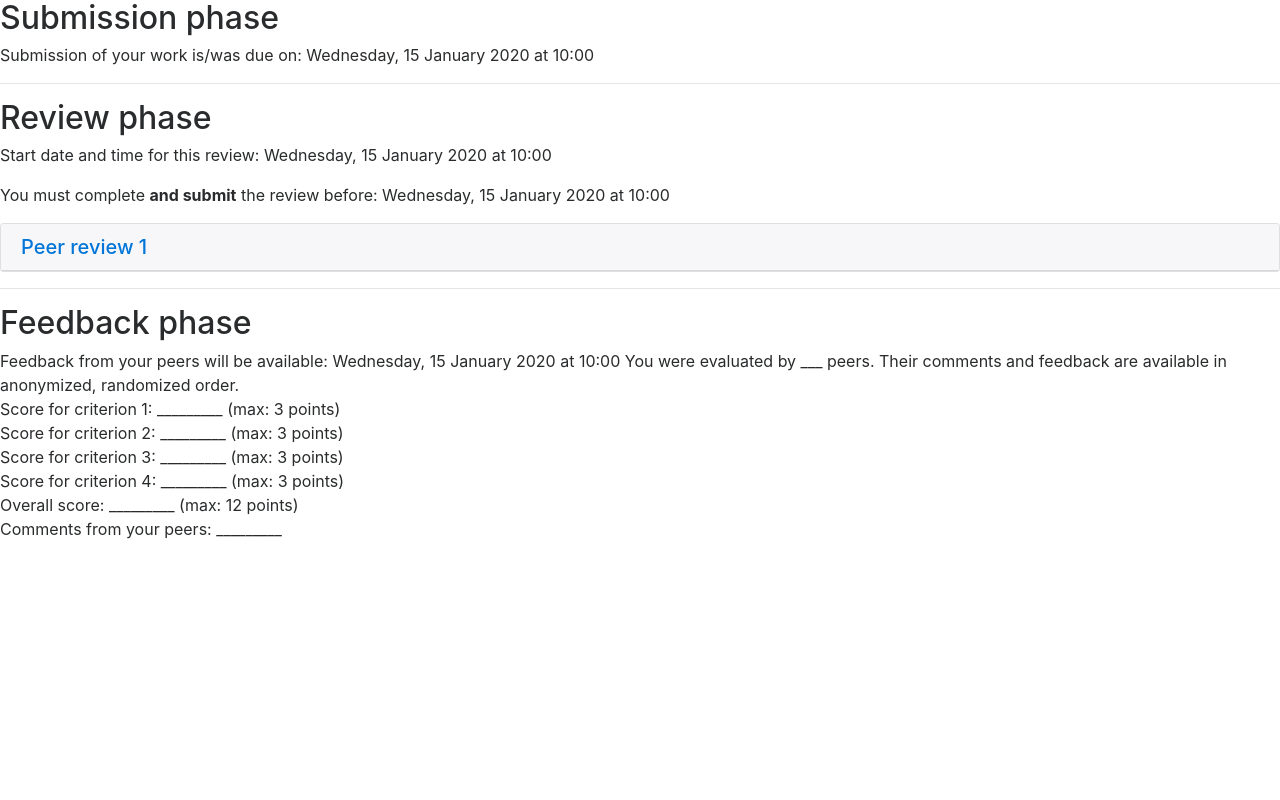
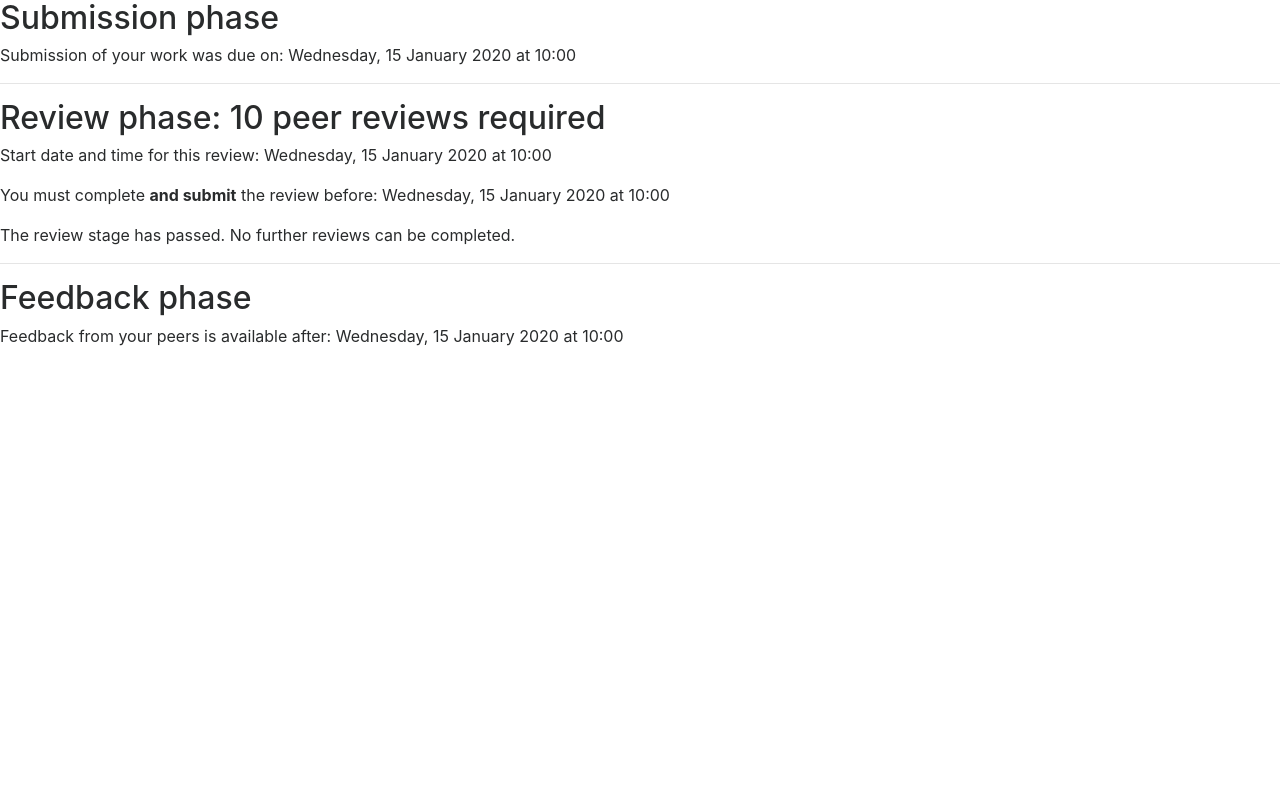
Before and after one commit to kgdunn/peer-review-system, a Django app: template review/templates/review/welcome.html in a window 1280 px wide. Run offline with Django 3.2, Linux system fonts and the light colour scheme; the template is opened without the code that fills it: values that come from a table or form of the project are taken from there, others are empty; tables that the repository leaves empty hold one stand-in row (values such as "Sample post"); some libraries are stand-ins or nearby versions.

Commit message:
Working on the grading component next

```diff
--- a/flow.txt
+++ b/flow.txt
@@ -5,15 +5,13 @@ Add remaining DOC -> PDFs
 Add textfield for feedback
 Colour coded background from criterion and the options
 Prominently colour "Submit" button. Orange when not submitted; Green when submitted.
-Clear workflow for the next step after the review is submitted.
-Allow resubmissions.
+Allow resubmissions: ideally reload the prior submitted values
 Polling the server on a minute by minute basis for status update on the review
 After cut-off time show calculation of their grades
 
-
 Replicate the infrastructore on Webfaction
 Get the HTML formating of the criterion text to look good.
-Verify that the text is the same as tge rubric
+Verify that the text is the same as the rubric
 Provide overall feedback box for students to fill in. If you struggle with interpretation
 then ....
 
--- a/review/models.py
+++ b/review/models.py
@@ -103,8 +103,11 @@ class PR_process(models.Model):
                 verbose_name='Overall instructions to learners', )
 
     # Date 1: submit their work
+    dt_submissions_open_up = models.DateTimeField(
+        verbose_name='When can learners start to submit their work by', )
+
     dt_submission_deadline = models.DateTimeField(
-        verbose_name='When should learners submit their work by', )
+        verbose_name='When should learners submit their work before', )
 
     # Date 2: start reviewing their peers
     dt_peer_reviews_start_by = models.DateTimeField(
@@ -114,9 +117,10 @@ class PR_process(models.Model):
     dt_peer_reviews_completed_by = models.DateTimeField(
         verbose_name='When must learners submit their reviews by?')
 
-    # Date 4: receive the reviews back
+    # Date 4: receive the results back
     dt_peer_reviews_received_back = models.DateTimeField(
-        verbose_name='When will learners receive their reviews back?')
+        verbose_name='When will learners receive their results back?')
+
 
     # True/False settings:
     show_rubric_prior_to_submission = models.BooleanField(default=False,
@@ -179,7 +183,6 @@ class Submission(models.Model):
                    'recent submission (there might be older ones).'))
     file_upload = models.FileField(upload_to=peerreview_directory_path)
     submitted_file_name = models.CharField(max_length=255, default='')
-    models.ImageField()
 
     number_reviews_assigned = models.PositiveSmallIntegerField(default=0,
         help_text='Number of times this submission has been assigned')
--- a/review/templates/review/welcome.html
+++ b/review/templates/review/welcome.html
@@ -4,14 +4,15 @@
 {% block content %}
 
 <h2>Submission phase</h2>
-<p>Submission of your work is/was due on: {{pr.dt_submission_deadline|date:"l, d F Y"}} at {{pr.dt_submission_deadline|time:"H:i" }}
+<p>Submission of your work {% if allow_submit %}is{%else%}was{% endif %} due on: {{pr.dt_submission_deadline|date:"l, d F Y"}} at {{pr.dt_submission_deadline|time:"H:i" }}
 
 
 <hr>
-<h2>Review phase</h2>
+<h2>Review phase: {{pr.number_of_reviews_per_learner}} peer reviews required</h2>
 <p>Start date and time for this review: {{pr.dt_peer_reviews_start_by|date:"l, d F Y"}} at {{pr.dt_peer_reviews_start_by|time:"H:i" }}
 <p>You must complete <b>and submit</b> the review before: {{pr.dt_peer_reviews_completed_by|date:"l, d F Y"}} at {{pr.dt_peer_reviews_completed_by|time:"H:i" }}
 
+{% if allow_review %}
 <div id="accordion" role="tablist" aria-multiselectable="true">
   <div class="card">
 {% for item in r_actuals %}
@@ -33,13 +34,20 @@
 {% endfor %}
   </div>
 </div>
-
+{% else %}
+<p>The review stage has passed. No further reviews can be completed.
+{% endif %}
 
 <hr>
 <h2>Feedback phase</h2>
-Feedback from your peers will be available: {{pr.dt_peer_reviews_received_back|date:"l, d F Y"}} at {{pr.dt_peer_reviews_received_back|time:"H:i" }}
+Feedback from your peers is available after: {{pr.dt_peer_reviews_received_back|date:"l, d F Y"}} at {{pr.dt_peer_reviews_received_back|time:"H:i" }}
 
-You were evaluated by ___ peers. Their comments and feedback are available in anonymized, randomized order.
+{% if allow_report %}
+{% if peers.n_peers == 0 %}
+<p>There is no feedback, as you did submit work for the peer review.
+{% else %}
+
+You were evaluated by __{{peers|length}}__ peers. Their comments and feedback are available in anonymized, randomized order.
 <br>
 Score for criterion 1: _________ (max: 3 points)
 <br>
@@ -53,6 +61,8 @@ Overall score: _________ (max: 12 points)
 <br>
 Comments from your peers: _________
 <br>
+{% endif %} {# peers.n_peers == 0 #}
+{% endif %} {# allow_report #}
 
 {% endblock %}
 
```
Also changed, not shown: review/views.py (+48 -7 lines), review/migrations/0026_auto_20170222_2145.py (added).
